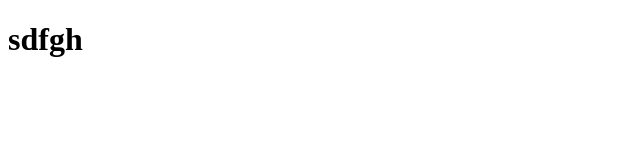
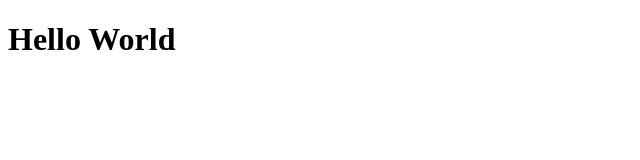
Before and after one commit to lakshitadidwania2106/lak, a plain HTML site: page index.html in a window 1280 px wide. Shown: the whole page, without its empty margins (0-640 px from the left). Drawn offline with Linux system fonts and the light colour scheme.

Commit message:
Update index.html

```diff
--- a/index.html
+++ b/index.html
@@ -6,6 +6,6 @@
     <title>Document</title>
 </head>
 <body>
-    <h1>sdfgh</h1>
+    <h1>Hello World</h1>
 </body>
 </html>
```
